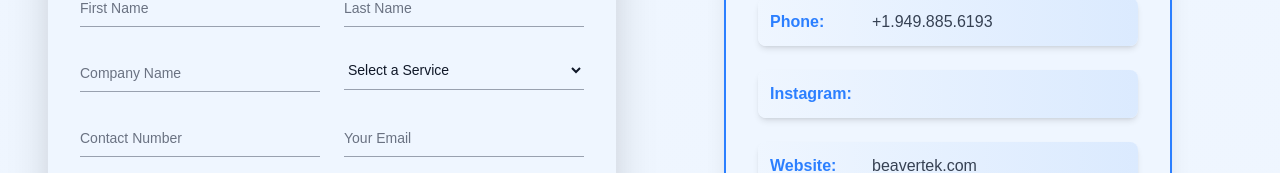
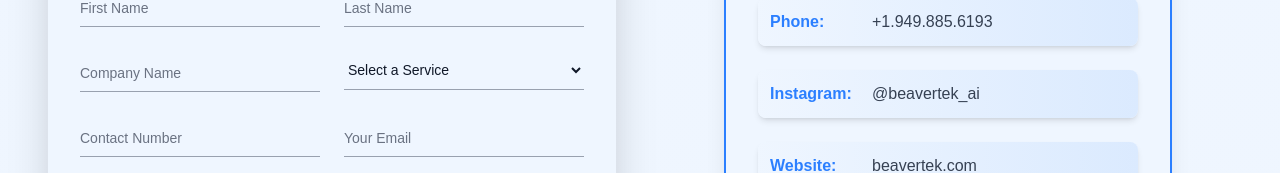
Before and after one commit to sritechbees/beavertek, a Next.js app: page /contact/formone in a window 1280 px wide. Shown: the part 363-536 px from the top of the page. Built offline with nearby package versions, Linux system fonts and the light colour scheme.

Commit message:
instaadd

```diff
--- a/src/pages/contact/formone.tsx
+++ b/src/pages/contact/formone.tsx
@@ -186,7 +186,7 @@
             <ul className="space-y-6 font-playfair">
               {[
                 { label: "Phone", value: "+1.949.885.6193" },
-                { label: "Instagram", value: "" },
+                { label: "Instagram", value: "@beavertek_ai" },
                 { label: "Website", value: "beavertek.com" },
                 { label: "Email", value: "info@beavertek.com" },
                 { label: "Address", value: "Irvine, CA 92620, Chennai, India" },
```
